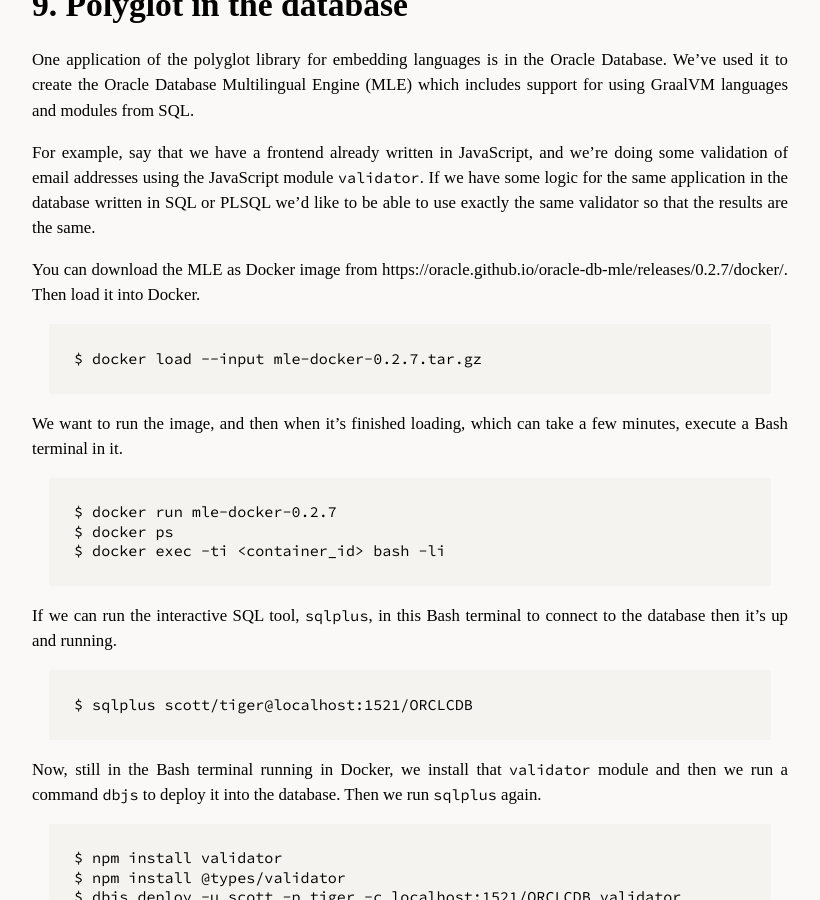
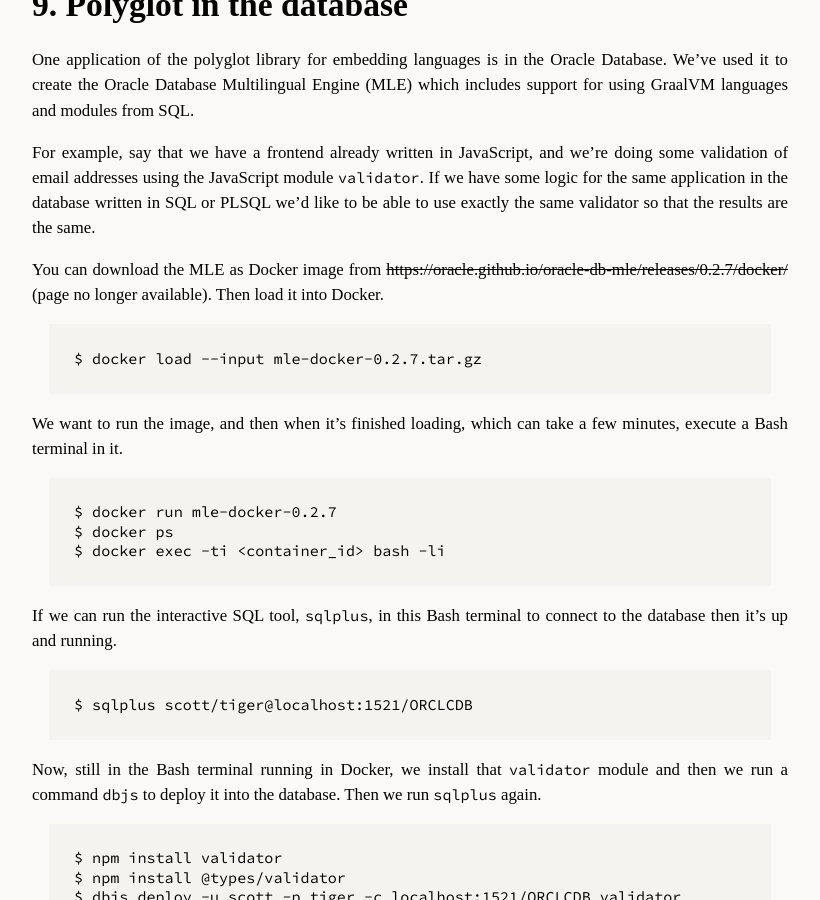
Before and after one commit to chrisseaton/chrisseaton.github.io, a Jekyll site: the page built from truffleruby/tenthings/index.md, in a window 1280 px wide and 900 px high, scrolled down 22911 px. Shown: the whole window, without its empty margins (230-1050 px from the left). Built offline with Jekyll 4.4.1, drawn with Linux system fonts in a browser that asks for light colours; nearby versions of some CDN libraries; some web fonts are replaced; some of the changed text lies outside the part shown.

````diff
--- a/truffleruby/tenthings/index.md
+++ b/truffleruby/tenthings/index.md
@@ -301,7 +301,7 @@ suscipit = 2
 ```
 
 The `native-image` tool has some
-[restrictions](https://github.com/oracle/graal/blob/master/substratevm/LIMITATIONS.md)
+[restrictions](https://github.com/oracle/graal/blob/master/substratevm/Limitations.md)
 such as all classes having to be available during compilation, and some
 limitations around reflection. It has some additional advantages over basic
 compilation as well in that static initializers are run during compilation, so
@@ -1026,7 +1026,7 @@ written in SQL or PLSQL we'd like to be able to use exactly the same validator
 so that the results are the same.
 
 You can download the MLE as Docker image from
-https://oracle.github.io/oracle-db-mle/releases/0.2.7/docker/. Then load it into
+~~https://oracle.github.io/oracle-db-mle/releases/0.2.7/docker/~~ (page no longer available). Then load it into
 Docker.
 
 ```
````
Also changed, not shown: other parts of truffleruby/tenthings/index.md (+1 -1 lines), index.md (+1 -1 lines).
